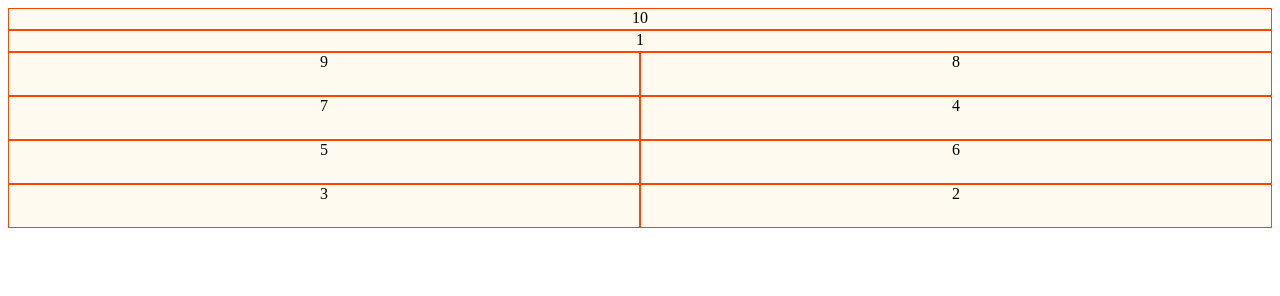
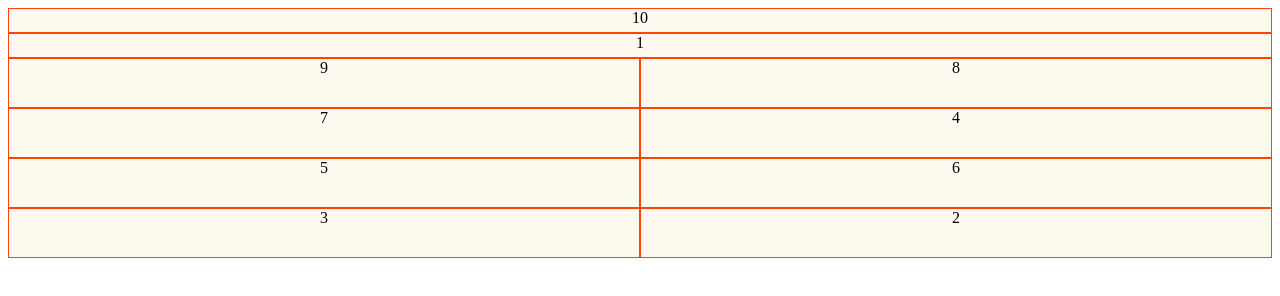
Before and after one commit to noelia-stubing/repaso, a plain HTML site: page index.html in a window 1280 px wide. Drawn offline with Linux system fonts and the light colour scheme.

Commit message:
cambios2grid

```diff
--- a/index.css
+++ b/index.css
@@ -1,7 +1,7 @@
 .grid-container {
     display: grid;
     grid-template-columns: auto;
-    grid-template-rows: 22px 22px 22px 22px 22px 22px 22px 22px 22px 22px;
+    grid-template-rows: 25px 25px 25px 25px 25px 25px 25px 25px 25px 25px;
 }
 
 .grid-item {
@@ -98,17 +98,17 @@
 
     .grid-item:nth-child(8) {
         grid-column: 2 / 3;
-        grid-row: 7 / 9;
+        grid-row: 8 / 10;
     }
 
     .grid-item:nth-child(9) {
         grid-column: 1 / 2;
-        grid-row: 7 / 9;
+        grid-row: 8 / 10;
     }
 
     .grid-item:nth-child(10) {
         grid-column: 1 / 3;
-        grid-row: 9 / 10;
+        grid-row: 10 / 11;
     }
 }
 
```
